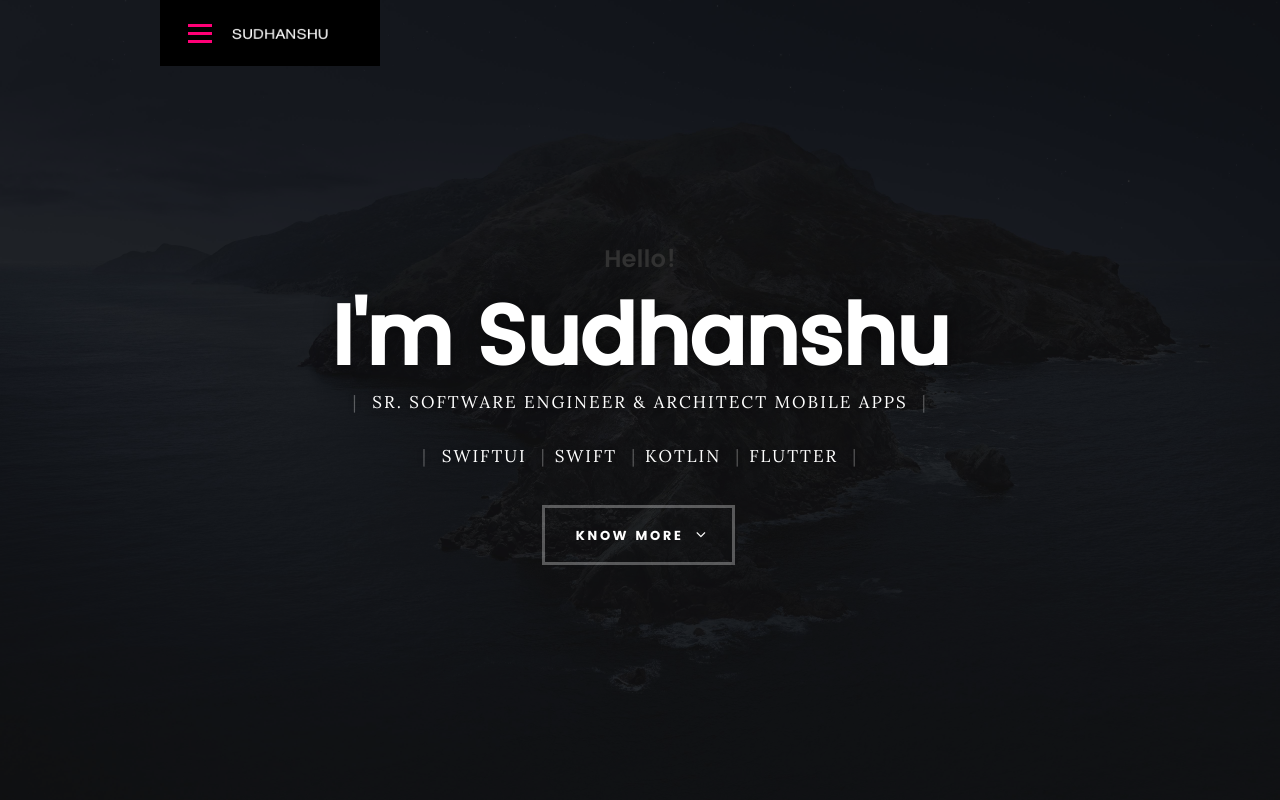
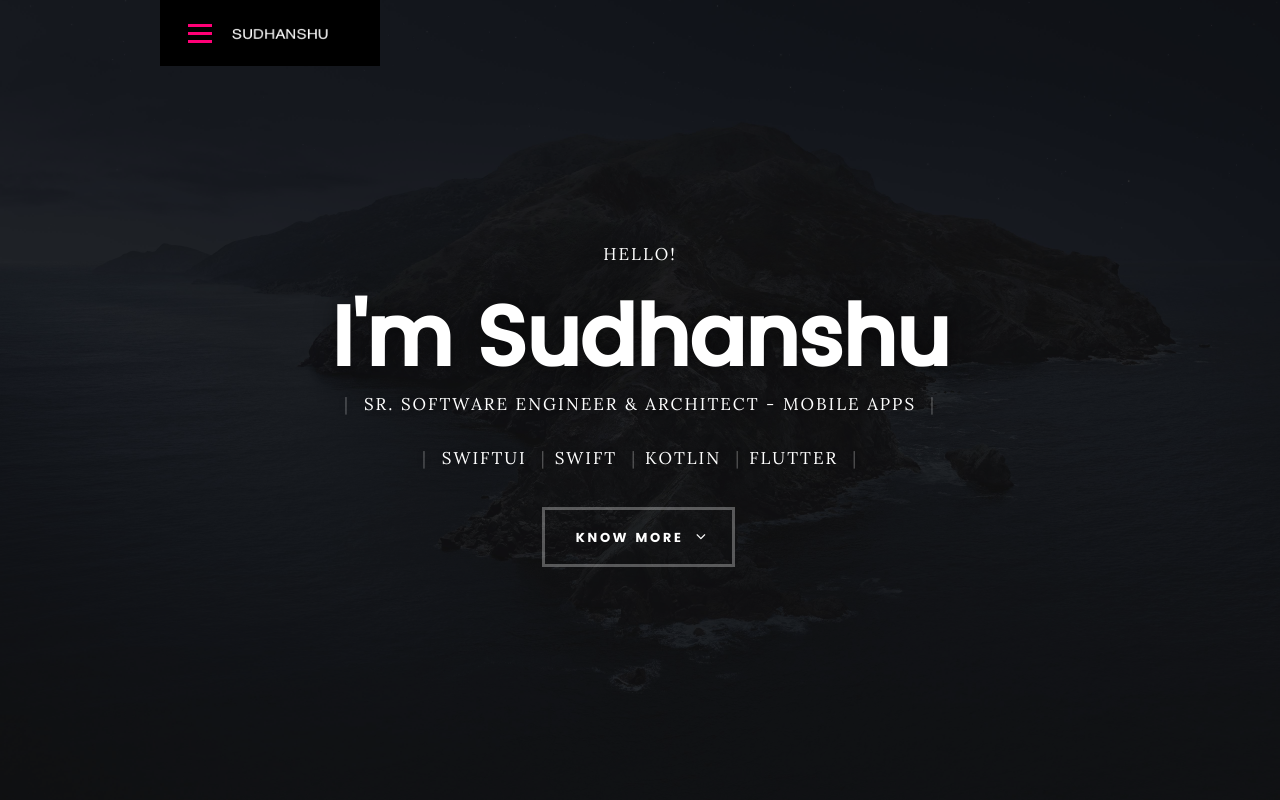
Before and after one commit to knowsudhanshu/knowsudhanshu.github.io, a plain HTML site: page index.html in a window 1280 px wide. Shown: the top 800 px of the page. Drawn offline with Linux system fonts and the light colour scheme; files whose address does not match are found by name.

Commit message:
Update index.html

```diff
--- a/index.html
+++ b/index.html
@@ -69,12 +69,14 @@
    		<div class="row">
 
    			<div class="col-twelve">
-	   			<h2>Hello!</h2>
+	   			<p class="intro-position">
+					Hello!
+	   			</p>
 
 	   			<h1>I'm Sudhanshu</h1>
 
 	   			<p class="intro-position">
-	   				<span>Sr. Software Engineer & Architect Mobile Apps</span>
+	   				<span>Sr. Software Engineer & Architect - Mobile Apps</span>
 	   			</p>
 				<p class="intro-position">
 				        <span>SwiftUI</span><span>Swift</span><span>Kotlin</span><span>Flutter</span>
```
